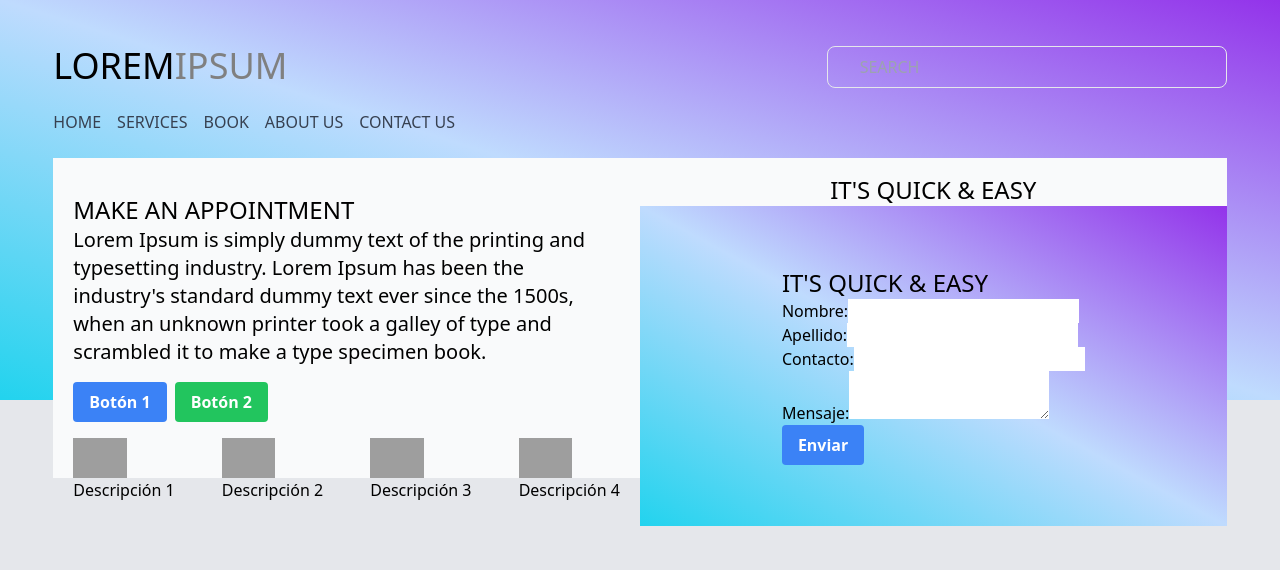
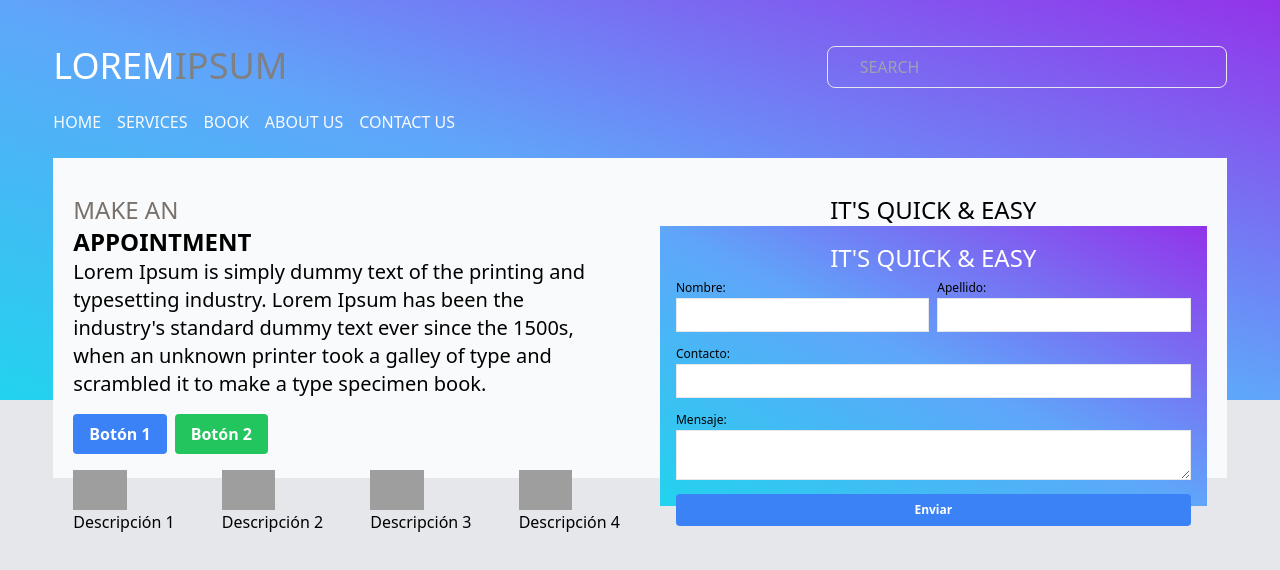
Before and after one commit to AlejoZarate77/LandingPageWithTailwind, a React (Create React App) app in the folder landing-page/: page / in a window 1280 px wide. Shown: the top 570 px of the page. Built offline with nearby package versions, Linux system fonts and the light colour scheme; grey boxes are pictures that could not be loaded.

Commit message:
commit 2

```diff
--- a/landing-page/src/App.js
+++ b/landing-page/src/App.js
@@ -4,7 +4,7 @@ function App() {
   return (
     <div className="h-screen flex flex-col">
       {/* Color 1 (Azul) */}
-    <div className="flex-1 bg-gradient-to-tr from-cyan-400 via-blue-200 to-blue-800 to-purple-600"></div>
+      <div className="flex-1 bg-gradient-to-tr from-cyan-400 via-blue-400  to-blue-800 to-purple-600"></div>
 
       {/* Color 2 (Gris) */}
       <div className="flex-1 bg-gray-200"></div>
@@ -16,7 +16,7 @@ function App() {
           {/* Título en el lado izquierdo superior */}
           <div className="absolute top-4 left-0 bg-transparent">
             <h1 className="text-4xl text-left bg-transparent">
-            <span style={{ color: "black" }}>LOREM</span>
+              <span style={{ color: "white" }}>LOREM</span>
               <span style={{ color: "gray" }}>IPSUM</span>
             </h1>
           </div>
@@ -42,7 +42,7 @@ function App() {
                 <li>
                   <a
                     href="#"
-                    className="text-gray-700 hover:text-blue-500 hover:underline bg-transparent"
+                    className="text-gray-50 hover:text-blue-500 hover:underline bg-transparent"
                   >
                     HOME
                   </a>
@@ -50,7 +50,7 @@ function App() {
                 <li>
                   <a
                     href="#"
-                    className="text-gray-700 hover:text-blue-500 hover:underline bg-transparent"
+                    className="text-gray-50 hover:text-blue-500 hover:underline bg-transparent"
                   >
                     SERVICES
                   </a>
@@ -58,7 +58,7 @@ function App() {
                 <li>
                   <a
                     href="#"
-                    className="text-gray-700 hover:text-blue-500 hover:underline bg-transparent"
+                    className="text-gray-50 hover:text-blue-500 hover:underline bg-transparent"
                   >
                     BOOK
                   </a>
@@ -66,7 +66,7 @@ function App() {
                 <li>
                   <a
                     href="#"
-                    className="text-gray-700 hover:text-blue-500 hover:underline bg-transparent"
+                    className="text-gray-50 hover:text-blue-500 hover:underline bg-transparent"
                   >
                     ABOUT US
                   </a>
@@ -74,7 +74,7 @@ function App() {
                 <li>
                   <a
                     href="#"
-                    className="text-gray-700 hover:text-blue-500 hover:underline bg-transparent"
+                    className="text-gray-50 hover:text-blue-500 hover:underline bg-transparent"
                   >
                     CONTACT US
                   </a>
@@ -89,7 +89,7 @@ function App() {
             <div className="w-1/2 h-1/2 bg-gray-50 p-5">
               {/* Contenido del primer div */}
               <div>
-                <h2 className="text-2xl text-left mt-4">MAKE AN APPOINTMENT</h2>
+                <h2 className="text-2xl text-left mt-4 text-stone-500">MAKE AN <p className="text-black font-bold">APPOINTMENT</p></h2>
                 <p className="text-xl">
                   Lorem Ipsum is simply dummy text of the printing and
                   typesetting industry. Lorem Ipsum has been the industry's
@@ -148,31 +148,65 @@ function App() {
             </div>
 
             {/* Segundo div debajo del nav */}
-            <div className="w-1/2 h-1/2 bg-gray-50">
+            <div className="w-1/2 h-1/2 bg-gray-50 p-5 formulario-container">
               {/* Contenido del segundo div */}
               <h2 className="text-2xl text-center mt-4">IT'S QUICK & EASY</h2>
-              <div className="flex justify-center items-center h-full bg-gradient-to-tr from-cyan-400 via-blue-200 to-blue-800 to-purple-600">
-                <form>
-                  <h2 className="text-2xl text-">IT'S QUICK & EASY</h2>
-                  <label htmlFor="nombre">Nombre:</label>
-                  <input type="text" id="nombre" name="nombre" />
-                  <br />
+              <div className="flex justify-center items-center h-full bg-gradient-to-tr from-cyan-400 via-blue-400 to-blue-800 to-purple-600">
+                <form className="w-full h-full p-4 flex flex-col">
+                  <h2 className="text-2xl text-center text-white">IT'S QUICK & EASY</h2>
 
-                  <label htmlFor="apellido">Apellido:</label>
-                  <input type="text" id="apellido" name="apellido" />
-                  <br />
+                  {/* Nombre y Apellido en la misma fila */}
+                  <div className="mb-2 flex">
+                    <div className="w-1/2">
+                      <label htmlFor="nombre" className="text-xs">
+                        Nombre:
+                      </label>
+                      <input
+                        type="text"
+                        id="nombre"
+                        name="nombre"
+                        className="border p-2 w-full text-xs"
+                      />
+                    </div>
+                    <div className="w-1/2 ml-2">
+                      <label htmlFor="apellido" className="text-xs">
+                        Apellido:
+                      </label>
+                      <input
+                        type="text"
+                        id="apellido"
+                        name="apellido"
+                        className="border p-2 w-full text-xs"
+                      />
+                    </div>
+                  </div>
 
-                  <label htmlFor="contacto">Contacto:</label>
-                  <input type="text" id="contacto" name="contacto" />
-                  <br />
+                  <div className="mb-2">
+                    <label htmlFor="contacto" className="text-xs">
+                      Contacto:
+                    </label>
+                    <input
+                      type="text"
+                      id="contacto"
+                      name="contacto"
+                      className="border p-2 w-full text-xs"
+                    />
+                  </div>
 
-                  <label htmlFor="mensaje">Mensaje:</label>
-                  <textarea id="mensaje" name="mensaje" />
-                  <br />
+                  <div className="mb-2">
+                    <label htmlFor="mensaje" className="text-xs">
+                      Mensaje:
+                    </label>
+                    <textarea
+                      id="mensaje"
+                      name="mensaje"
+                      className="border p-2 w-full text-xs"
+                    ></textarea>
+                  </div>
 
                   <button
                     type="submit"
-                    className="bg-blue-500 hover:bg-blue-700 text-white font-bold py-2 px-4 rounded"
+                    className="bg-blue-500 hover:bg-blue-700 text-white font-bold py-2 px-4 rounded text-xs"
                   >
                     Enviar
                   </button>
```
Lines whose indentation alone changed are shown as unchanged.
